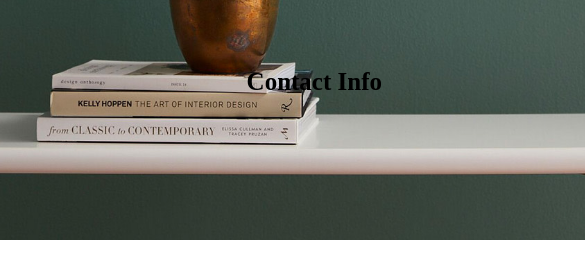
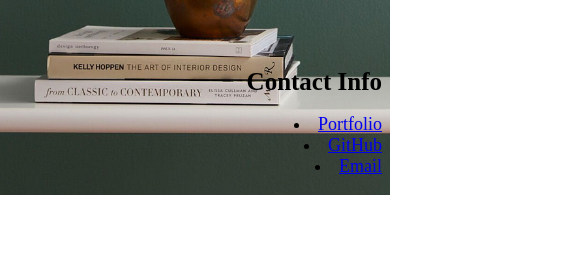
Before and after one commit to lulu-cao/my-intro, a plain HTML site: page index.html in a window 390 px wide. Shown: the part 509-788 px from the top of the page, 585 px wide, since content can reach past the window. Drawn offline with Linux system fonts and the light colour scheme.

Commit message:
made more mobile-responsive

```diff
--- a/index.html
+++ b/index.html
@@ -65,8 +65,7 @@
             text-align: right;
             font-size: 18px;
             list-style-position: inside;
-            margin-left: 800px;
-            margin-top: 0%;
+            margin-left: 0% 0% auto 800px;
         }
     </style>
 </head>
```
